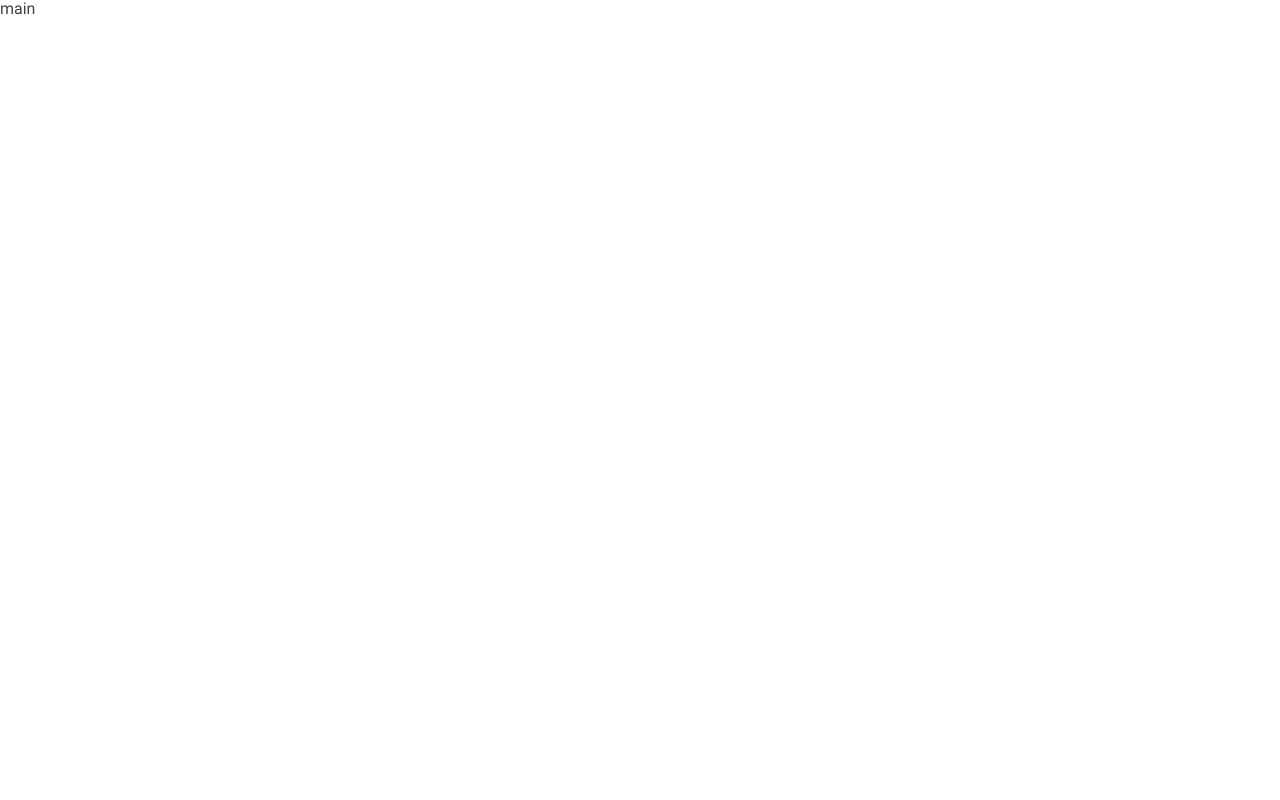
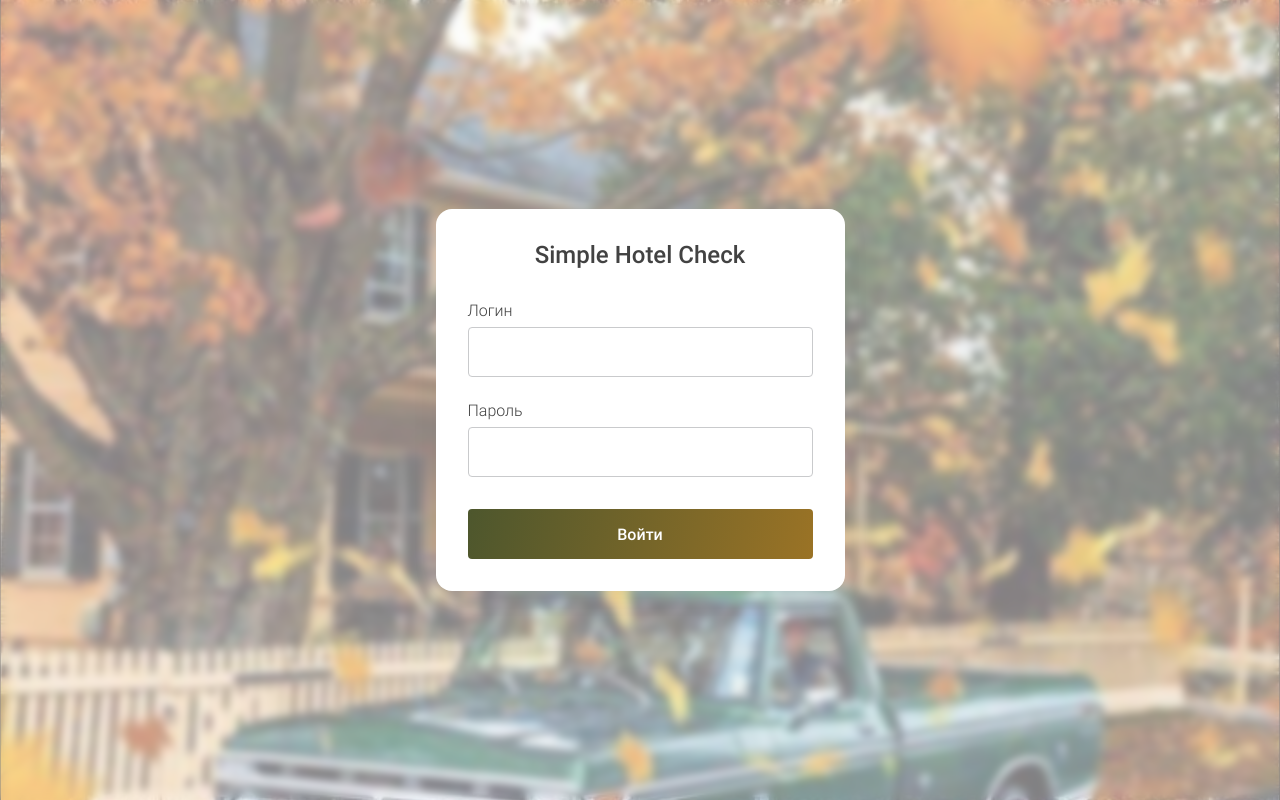
Before and after one commit to sasketeen/simple-hotel-check, a React (Create React App) app: page /auth in a window 1280 px wide. Built offline with nearby package versions, Linux system fonts and the light colour scheme.

Commit message:
feat: сверстал страницу входа
+ добавил UI компоненты Input, MainButtom
+ добавил компонент Card
+ добавил подключение новых шрифтов

```diff
--- a/src/assets/css/base.css
+++ b/src/assets/css/base.css
@@ -3,4 +3,16 @@ body {
   color: var(--base_grey);
   -webkit-font-smoothing: antialiased;
   -moz-osx-font-smoothing: grayscale;
+  min-height: 100dvh;
 }
+ #root {
+  /* max-width: 1440px; */
+  min-width: 400px;
+  margin: 0 auto;
+ }
+
+ @supports (-webkit-touch-callout: none) {
+  body {
+    min-height: -webkit-fill-available;
+  }
+}
--- a/src/assets/fonts/fonts.css
+++ b/src/assets/fonts/fonts.css
@@ -1,3 +1,10 @@
+@font-face {
+  font-family: 'Roboto';
+  font-style:  normal;
+  font-weight: 500;
+  font-display: swap;
+  src: url("./Roboto-Medium.ttf") format("truetype");
+}
 @font-face {
   font-family: 'Roboto';
   font-style:  normal;
@@ -5,3 +12,10 @@
   font-display: swap;
   src: url("./Roboto-Regular.ttf") format("truetype");
 }
+@font-face {
+  font-family: 'Roboto';
+  font-style:  normal;
+  font-weight: 300;
+  font-display: swap;
+  src: url("./Roboto-Light.ttf") format("truetype");
+}
--- a/src/components/App.js
+++ b/src/components/App.js
@@ -1,6 +1,14 @@
+import { Route, Routes } from 'react-router-dom';
+import Auth from './Auth/Auth';
+
 function App() {
   return (
-    <div>main</div>
+    <Routes>
+      <Route
+        path="auth"
+        element={<Auth/>}
+      />
+    </Routes>
   );
 }
 
--- /dev/null
+++ b/src/components/Auth/Auth.css
@@ -0,0 +1,48 @@
+.auth-layout {
+  display: flex;
+  flex-direction: column;
+  height: 100dvh;
+  background: url("@/assets/images/auth-background.jpg") center/cover no-repeat;
+  justify-content: center;
+  align-items: center;
+}
+
+.auth-layout::before {
+  content: "";
+  position: absolute;
+  left: 0;
+  top: 0;
+  right: 0;
+  bottom: 0;
+  background: rgba(255, 255, 255, 0.5);
+
+  /* исправление бага с ресайзом размытия при изменении размера окна браузера
+   https://stackoverflow.com/questions/75543160/backdrop-filter-blur-not-resizing-when-changing-window-size
+  */
+  filter: blur(0);
+  backdrop-filter: blur(4px);
+}
+
+.auth-card {
+  max-width: 409px;
+}
+
+.auth-card__title {
+  margin: 0;
+  text-align: center;
+  font-weight: 500;
+  font-size: 24px;
+  line-height: 28px;
+}
+
+.auth-card__form {
+  display: flex;
+  flex-direction: column;
+  gap: 24px;
+  margin-top: 32px;
+}
+
+.submit-button-wrapper {
+  width: 100%;
+  padding-top: 8px;
+}
--- /dev/null
+++ b/src/components/Auth/Auth.jsx
@@ -0,0 +1,38 @@
+import "./Auth.css";
+import Card from "@c/Card/Card.jsx";
+import Input from "@/ui/Input/Input";
+import MainButton from "@/ui/MainButton/MainButton";
+
+export default function Auth() {
+  return (
+    <div className="auth-layout">
+      <Card className="auth-card">
+        <h1 className="auth-card__title">Simple Hotel Check</h1>
+        <form className="auth-card__form" noValidate>
+          <Input
+            id="email"
+            label="Логин"
+            type="email"
+            required
+            onChange={() => {
+              console.log(1);
+            }}
+          />
+          <Input
+            id="password"
+            label="Пароль"
+            type="password"
+            minLength="8"
+            required
+            onChange={() => {
+              console.log(1);
+            }}
+          />
+          <div className="submit-button-wrapper">
+            <MainButton type="submit">Войти</MainButton>
+          </div>
+        </form>
+      </Card>
+    </div>
+  );
+}
--- /dev/null
+++ b/src/components/Card/Card.css
@@ -0,0 +1,12 @@
+.card {
+  width: 100%;
+  box-sizing: border-box;
+  display: flex;
+  flex-direction: column;
+  padding: 32px;
+  z-index: 1;
+
+  background-color: var(--base_white);
+  box-shadow: 0px 4px 33px rgba(0, 0, 0, 0.04);
+  border-radius: 16px;
+}
--- /dev/null
+++ b/src/components/Card/Card.jsx
@@ -0,0 +1,10 @@
+import './Card.css'
+
+export default function Card({children, className=''}) {
+
+  return(
+    <div className={`card ${className}`}>
+      {children}
+    </div>
+  )
+}
--- /dev/null
+++ b/src/ui/Input/Input.css
@@ -0,0 +1,51 @@
+.input {
+  width: 100%;
+  height: 50px;
+  padding: 15px;
+  box-sizing: border-box;
+  background: var(--base_white);
+  border: 1px solid #c9cacc;
+  border-radius: 4px;
+
+  font-weight: 300;
+  font-size: 16px;
+  line-height: 20px;
+  color: var(--base_grey);
+}
+
+.input_type_error {
+  line-height: 18px;
+  color: var(--additional_danger);
+}
+
+.input:focus-visible {
+  outline: none;
+  border-color: rgba(0, 0, 0, 0.482);
+}
+
+.label {
+  display: block;
+  font-weight: 300;
+  color: var(--base_grey);
+  font-size: 16px;
+  line-height: 19px;
+  padding: 0;
+  margin-bottom: 7px;
+}
+
+.label_type_bold {
+  font-weight: 500;
+}
+
+.label_type_error {
+  color: var(--additional_danger);
+}
+
+.input-error {
+  display: block;
+  margin-top: 7px;
+  font-weight: 300;
+  font-size: 12px;
+  line-height: 14px;
+  color: var(--additional_danger);
+}
--- /dev/null
+++ b/src/ui/Input/Input.jsx
@@ -0,0 +1,23 @@
+import "./Input.css";
+
+export default function Input({ id, label, labelBold, errorMessage, ...atrs }) {
+  return (
+    <div>
+      {label && (
+        <label
+          htmlFor={id}
+          className={`label ${labelBold ? "label_type_bold" : ""}
+          ${errorMessage ? "label_type_error" : ""}`}
+        >
+          {label}
+        </label>
+      )}
+      <input
+        id={id}
+        className={`input ${errorMessage ? "input_type_error" : ""}`}
+        {...atrs}
+      ></input>
+      {errorMessage && <span className="input-error">{errorMessage}</span>}
+    </div>
+  );
+}
--- /dev/null
+++ b/src/ui/MainButton/MainButton.css
@@ -0,0 +1,27 @@
+.button {
+  width: 100%;
+  height: 50px;
+  padding: 10px 17px;
+  border: none;
+  background: linear-gradient(104.34deg, #41522e -15.34%, #be8022 145.95%);
+  border-radius: 4px;
+
+  font-weight: 500;
+  font-size: 16px;
+  line-height: 19px;
+  color: var(--base_white);
+}
+@media (hover: hover) {
+  .button:hover {
+    cursor: pointer;
+    background: linear-gradient(0deg, rgba(255, 255, 255, 0.2), rgba(255, 255, 255, 0.2)), linear-gradient(104.34deg, #41522E -15.34%, #BE8022 145.95%);
+  }
+}
+.button:active {
+  cursor: pointer;
+  background: linear-gradient(0deg, rgba(0, 0, 0, 0.2), rgba(0, 0, 0, 0.2)), linear-gradient(104.34deg, #41522E -15.34%, #BE8022 145.95%);
+}
+.button:focus-visible {
+  outline: none;
+  box-shadow: 0px 0px 0px 2px rgba(0, 0, 0);
+}
--- /dev/null
+++ b/src/ui/MainButton/MainButton.jsx
@@ -0,0 +1,10 @@
+import './MainButton.css'
+
+export default function MainButton({children, ...atrs}) {
+
+  return(
+    <button className='button' {...atrs}>
+      {children}
+    </button>
+  )
+}
```
Also changed, not shown: src/assets/images/auth-background.jpg (added).
